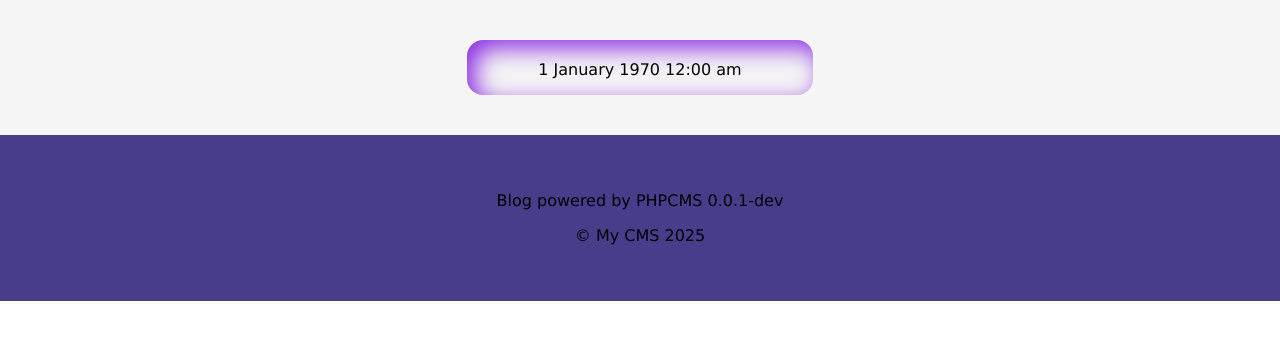
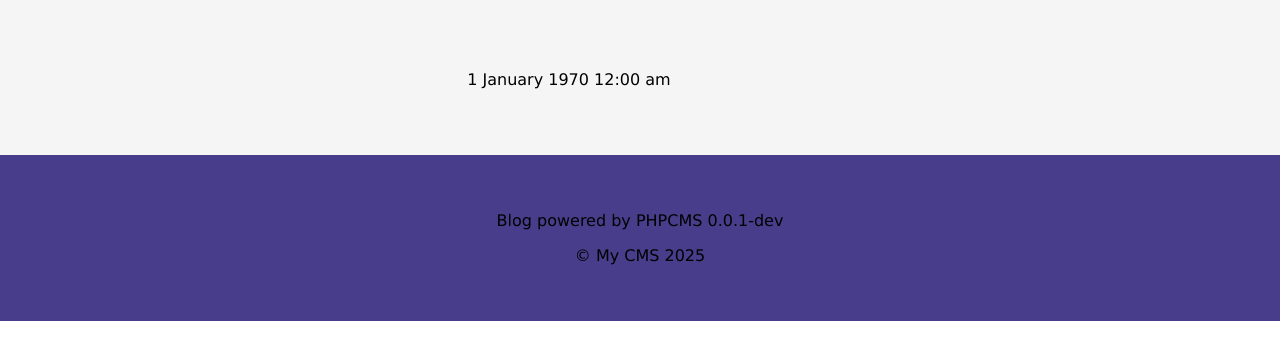
Before and after one commit to SchoferMorningstar/PHPCMS, a PHP site: page /read.php?blog=1 in a window 1280 px wide. Shown: the part 284-644 px from the top of the page. Run offline with PHP 8.4, Linux system fonts and the light colour scheme.

Commit message:
Small changess to template | TODO: change whole template system (Twig?)

```diff
--- a/templates/default/blog.html
+++ b/templates/default/blog.html
@@ -1,6 +1,6 @@
-<article>
+<article class="blog">
   <h1>{{BLOG_TITLE}}</h1>
-  <p>{{BLOG_TIME}}</p>
+  <p class="time">{{BLOG_TIME}}</p>
 
-  <p style="text-align: justify">{{BLOG_TEXT}}</p>
+  <p>{{BLOG_TEXT}}</p>
 </article>
--- a/templates/default/style.css
+++ b/templates/default/style.css
@@ -54,3 +54,19 @@ footer {
   background-color: darkslateblue;
   text-align: center;
 }
+
+article.blog {
+  width: 70%;
+  padding: 10px;
+  background-color: whitesmoke !important;
+  box-shadow: none;
+}
+article.blog h1 {
+  text-align: left;
+}
+article.blog .time {
+  text-align: left;
+}
+article.blog p {
+  text-align: justify;
+}
```
